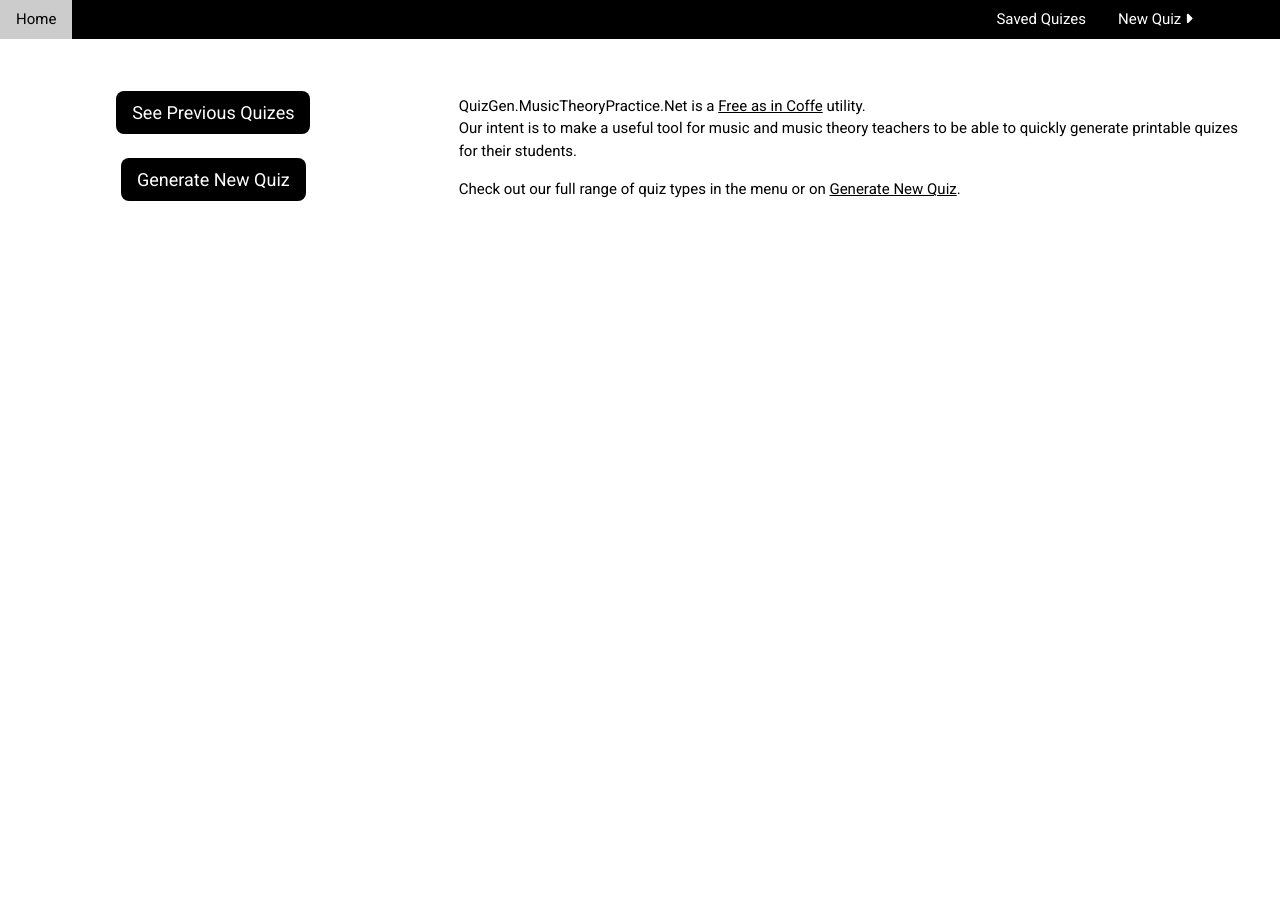
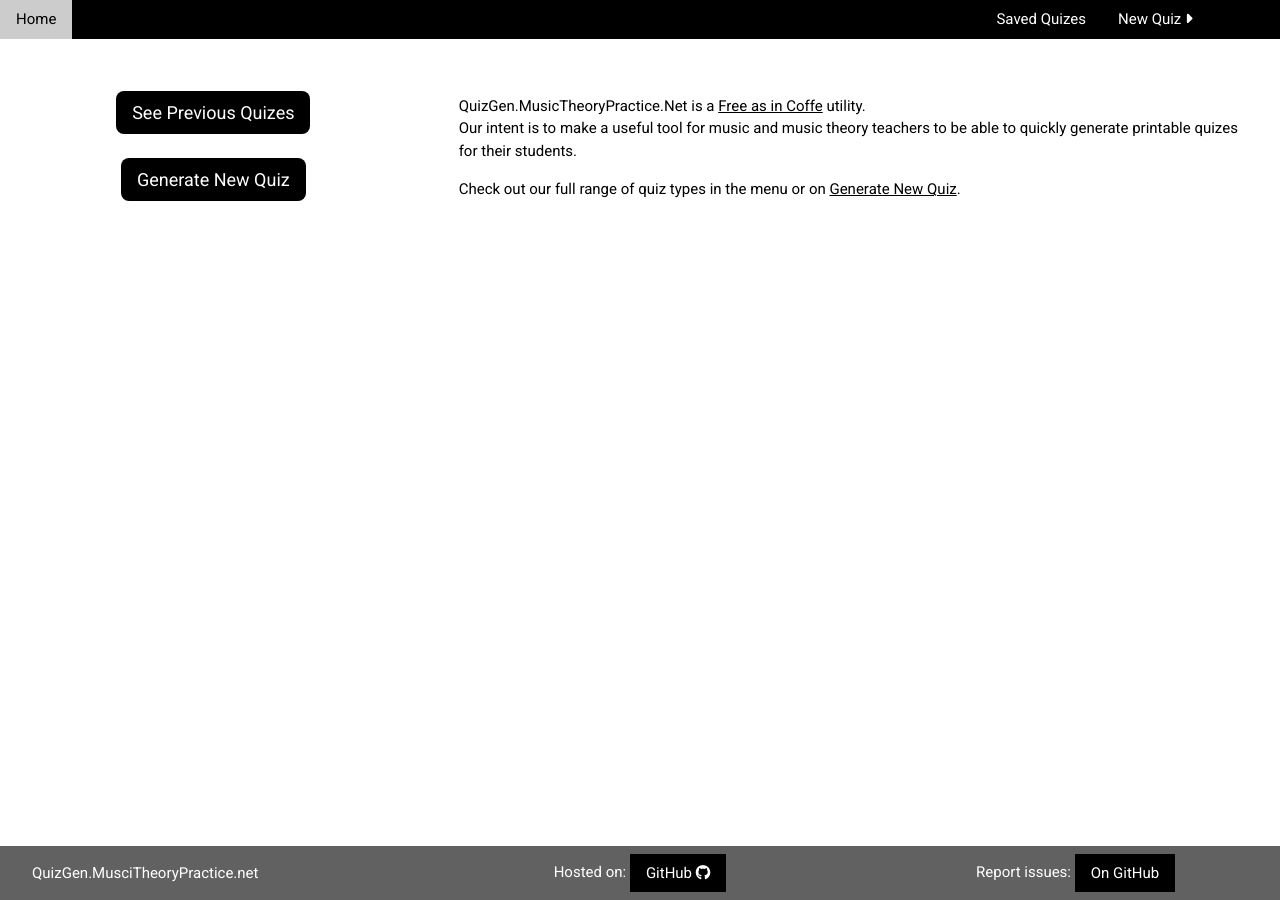
Before and after one commit to mshafer1/quizgen_music_theory, a Jekyll site: the page built from index.html, in a window 1280 px wide. Built offline with Jekyll 4.4.1, drawn with Linux system fonts in a browser that asks for light colours; nearby versions of some CDN libraries.

Commit message:
add footer

```diff
--- a/_layouts/default.html
+++ b/_layouts/default.html
@@ -18,8 +18,26 @@
     <div class="content">
       {{ content }}
     </div>
-    <footer>
 
-    </footer>
+    <div style="display: flex;">
+      <div id="bottom_padding" class="w3-padding">&nbsp;</div>
+      <footer>
+        <div class="w3-bar w3-dark-gray" style="position: fixed; bottom: 0px; left: 0px; width: 100%;">
+          <div class="w3-row">
+            <div class="w3-col s3 w3-bar-item">
+              <a href="/" class="w3-button">QuizGen.MusciTheoryPractice.net</a>
+            </div>
+            <div class="w3-col s2 w3-bar-item">&nbsp;</div>
+            <div class="w3-col s2 w3-bar-item w3-center">
+              Hosted on: <a href="https://github.com/mshafer1/quizgen_music_theory" target="_blank" class="w3-button w3-black">GitHub <i class="fab fa-github"></i></a>
+            </div>
+            <div class="w3-col s2 w3-bar-item">&nbsp;</div>
+            <div class="w3-col w3-right s3 w3-bar-item">
+              Report issues: <a href="https://github.com/mshafer1/quizgen_music_theory/issues/new" target="_blank" class="w3-button w3-black">On GitHub</a>
+            </div>
+          </div>
+        </div>
+      </footer>
+    </div>
   </body>
 </html>
```
